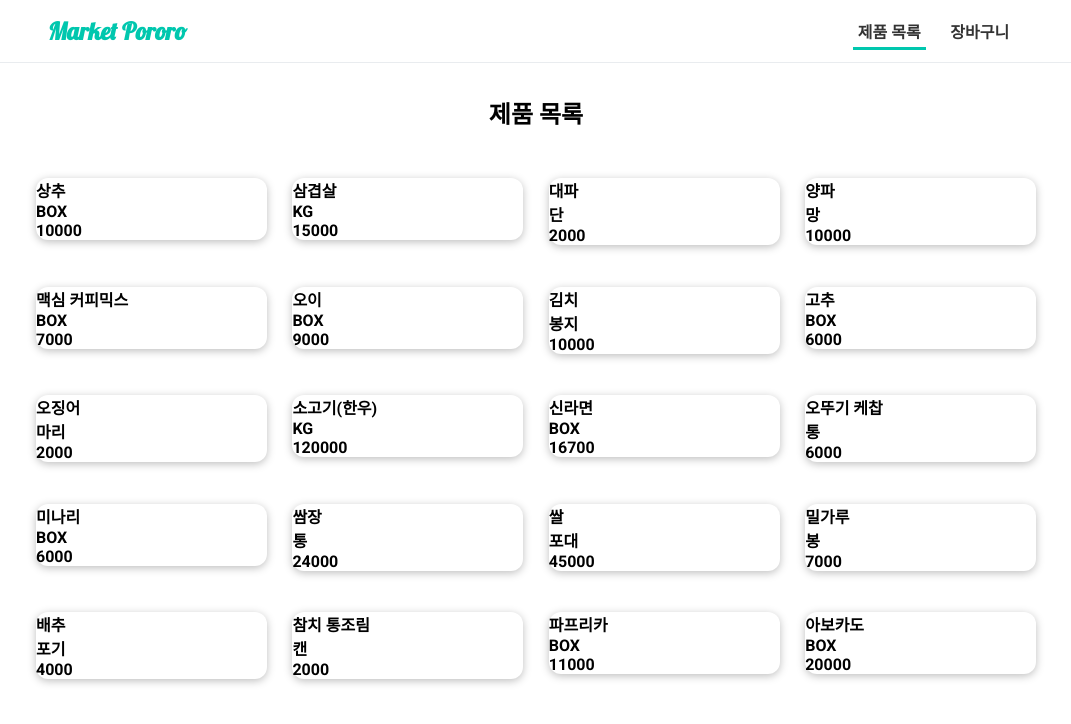
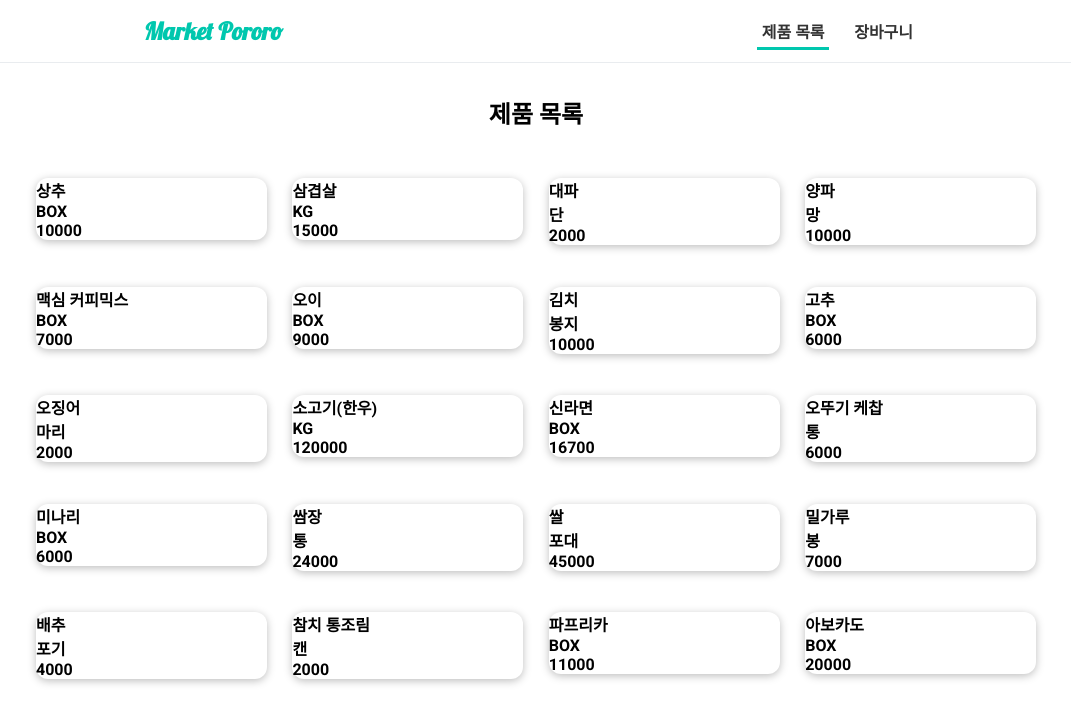
Before and after one commit to abbb1399/market-pororo, a Vue app: page /food in a window 1280 px wide. Shown: the top 724 px of the page, without its empty margins (104-1175 px from the left). Built offline with nearby package versions, Linux system fonts and the light colour scheme.

Commit message:
폰트어썸 추가

```diff
--- a/package.json
+++ b/package.json
@@ -8,6 +8,9 @@
     "lint": "vue-cli-service lint"
   },
   "dependencies": {
+    "@fortawesome/fontawesome-svg-core": "^6.2.0",
+    "@fortawesome/free-solid-svg-icons": "^6.2.0",
+    "@fortawesome/vue-fontawesome": "^3.0.1",
     "core-js": "^3.6.5",
     "vue": "^3.0.0",
     "vue-router": "^4.0.0-0",
--- a/src/components/cart/CartItem.vue
+++ b/src/components/cart/CartItem.vue
@@ -5,8 +5,8 @@
     <span>{{ unitPrice }}</span>
     <span>
       <button @click="subtractNum">-</button>
-      <input type="text" v-model="itemAmount" />
-      <button @click="addNum">+</button>
+      <span>{{itemAmount}} </span>
+      <font-awesome-icon icon="plus" />
     </span>
   </li>
 </template>
@@ -43,7 +43,7 @@ export default {
     const itemAmount = ref(0)
     const { id, name, unitName, unitPrice, amount } = toRefs(props)
 
-    itemAmount.value = amount.value
+    itemAmount.value = parseInt(amount.value)
 
     const addNum = () => {
       const item = {
--- a/src/components/layout/TheHeader.vue
+++ b/src/components/layout/TheHeader.vue
@@ -44,9 +44,9 @@ export default {
 <style lang="scss" scoped>
 .nav {
   display: flex;
-  justify-content: space-between;
+  justify-content: space-around;
   align-items: center;
-  padding: 1rem 9.5rem;
+  padding: 1rem;
   border-bottom: 1px $light-color solid;
 
   -ms-user-select: none;
--- a/src/main.js
+++ b/src/main.js
@@ -6,6 +6,9 @@ import store from './store'
 import BaseCard from './components/ui/BaseCard.vue'
 import BaseButton from './components/ui/BaseButton.vue'
 import BaseSpinner from './components/ui/BaseSpinner.vue'
+
+// 폰트어썸 아이콘
+import FontAwesomeIcon from "./utils/font-awesome";
 
 // defineAsyncComponent - 필요할때만 import
 const BaseDialog = defineAsyncComponent(() => import('./components/ui/BaseDialog.vue'))
@@ -20,4 +23,7 @@ app.component('base-button',BaseButton)
 app.component('base-spinner',BaseSpinner)
 app.component('base-dialog',BaseDialog)
 
+// 폰트어썸
+app.component('font-awesome-icon', FontAwesomeIcon)
+
 app.mount('#app')
--- a/src/store/food/mutations.js
+++ b/src/store/food/mutations.js
@@ -24,6 +24,7 @@ export default {
     state.totalAmount = updatedTotalAmount
     state.totalQuantity = updatedTotalQuantity
   },
+
   removeItem(state, {id, amount}){
     const existingCartItemIndex = state.items.findIndex((item) => item.id === id)
     const updatedTotalQuantity = state.totalQuantity - amount
--- /dev/null
+++ b/src/utils/font-awesome.js
@@ -0,0 +1,11 @@
+import { FontAwesomeIcon } from "@fortawesome/vue-fontawesome"
+import { library } from "@fortawesome/fontawesome-svg-core"
+import {
+  faPlus,
+} from "@fortawesome/free-solid-svg-icons"
+
+library.add(
+  faPlus,
+)
+
+export default FontAwesomeIcon
```
Also changed, not shown: 1 other file (tests, documents, lock files or other folders).
